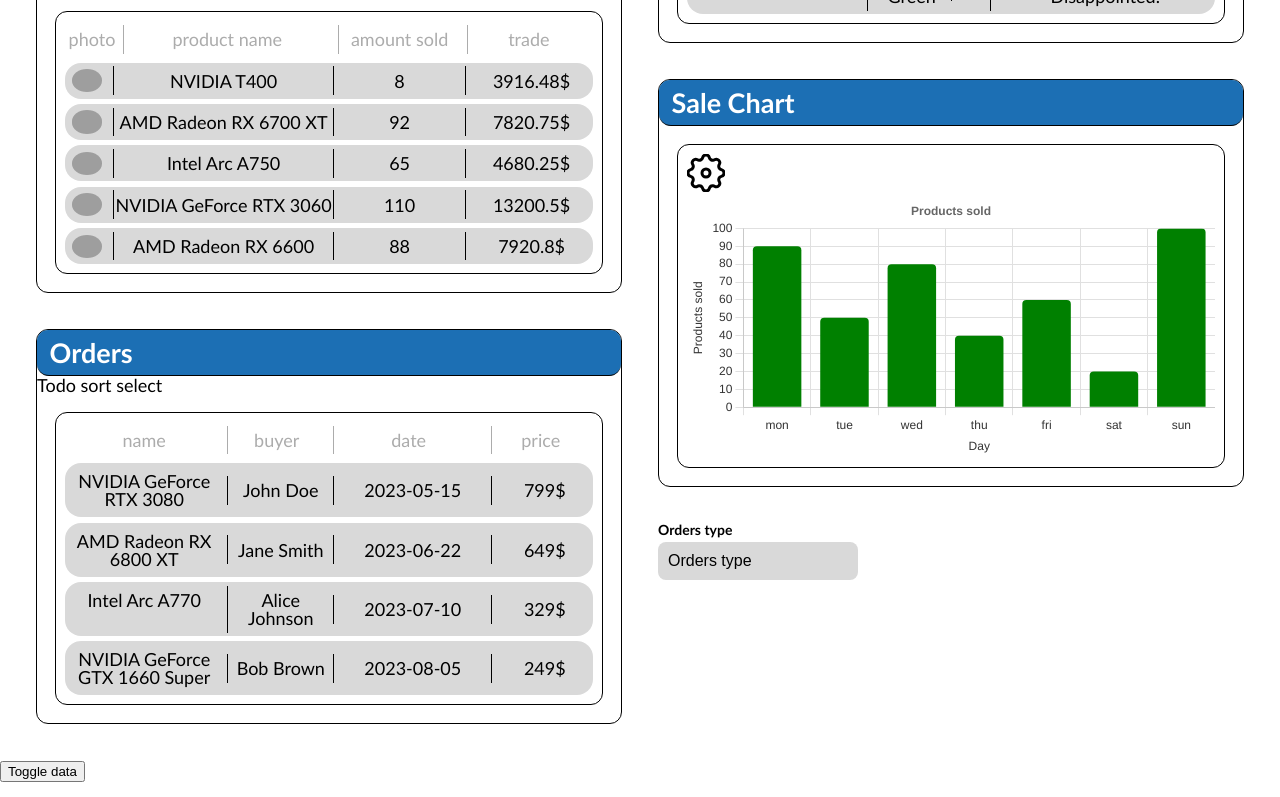
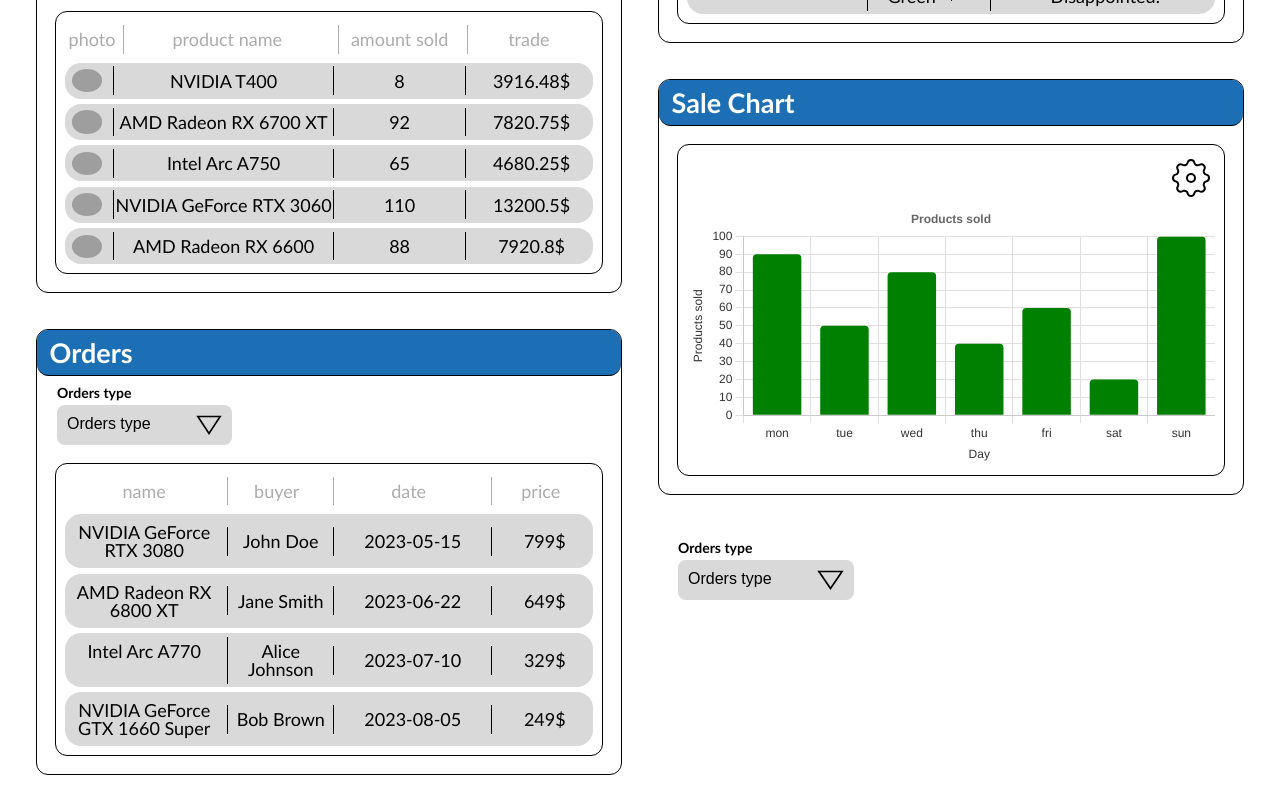
Before and after one commit to Namlev1/react-dashboard, a React (Vite) app: page / in a window 1280 px wide. Shown: the part 629-1426 px from the top of the page. Built offline with nearby package versions, Linux system fonts and the light colour scheme; grey boxes are pictures that could not be loaded; the HTML template or start-up script is replaced by a standard one.

Commit message:
almost done dropdown menu

```diff
--- a/src/assets/components/molecules/DropdownMenu/DropdownMenu.css
+++ b/src/assets/components/molecules/DropdownMenu/DropdownMenu.css
@@ -1,6 +1,7 @@
 .dropdown-container {
     position: relative;
-    width: 200px;
+    width: 30%;
+    padding: 10px 0px 0px 20px;
 }
 
 .dropdown-title {
@@ -26,13 +27,12 @@
 
 .dropdown-menu {
     position: absolute;
-    top: 100%;
-    left: 0;
+    left: 20px;
     width: 100%;
     background-color: var(--table-background);
     box-shadow: 0px 4px 6px rgba(0, 0, 0, 0.1);
     border-radius: 8px;
-    margin-top: 5px;
+    margin-top: -41.5px;
     overflow: hidden;
     z-index: 10;
     transition: background-color ease-in 200ms;
@@ -42,10 +42,22 @@
     padding: 10px;
     font-size: 16px;
     color: var(--text);
+    font-size: 16px;
     transition: background-color ease-in 200ms;
     cursor: pointer;
 }
 
 .dropdown-item:hover {
-    background-color: #dcdcdc;
+    background-color: var(--table-hover);
 }
+
+.dropdownTriangle {
+    position: relative;
+    height: 20px;
+    float:right;
+    filter: invert(var(--gear-icon-color));
+}
+
+.dropdown-item:not(:last-child) {
+    border-bottom: 1px solid var(--text);
+}
--- a/src/assets/components/molecules/DropdownMenu/DropdownMenu.jsx
+++ b/src/assets/components/molecules/DropdownMenu/DropdownMenu.jsx
@@ -1,18 +1,34 @@
-import React, { useState } from "react";
+import DropdownTriangle from '../../atoms/Icons/DropdownTriangle.svg';
+import React, { useState, useEffect, useRef } from "react";
 import "./DropdownMenu.css";
 
 const DropdownMenu = ({ options, title }) => {
     const [isOpen, setIsOpen] = useState(false);
+    const dropdownRef = useRef(null);
 
     const toggleMenu = () => {
         setIsOpen(!isOpen);
     };
 
+    const handleClickOutside = (event) => {
+        if (dropdownRef.current && !dropdownRef.current.contains(event.target)) {
+            setIsOpen(false);
+        }
+    };
+
+    useEffect(() => {
+        document.addEventListener("mousedown", handleClickOutside);
+        return () => {
+            document.removeEventListener("mousedown", handleClickOutside);
+        };
+    }, []);
+
     return (
-        <div className="dropdown-container">
+        <div className="dropdown-container" ref={dropdownRef}>
             <div className="dropdown-title">{title || "Select an option"}</div>
             <button className="dropdown-button" onClick={toggleMenu}>
                 {title || "Select an option"}
+                <img src={DropdownTriangle} alt="Gear Icon" className="dropdownTriangle"/>
             </button>
             {isOpen && (
                 <ul className="dropdown-menu">
--- a/src/assets/components/molecules/Toolbar.css
+++ b/src/assets/components/molecules/Toolbar.css
@@ -37,7 +37,7 @@
     font-size: 12px;
 }
 
-.dropdown-menu {
+.toolbar-dropdown-menu {
     position: absolute;
     left: -20px;
     top: 35px;
--- a/src/assets/components/molecules/Toolbar.jsx
+++ b/src/assets/components/molecules/Toolbar.jsx
@@ -1,8 +1,6 @@
 import React, { useState } from 'react';
 import './Toolbar.css';
 import {DarkModeToggle} from "../atoms/DarkModeButton.jsx";
-import SunIcon from '../atoms/Icons/SunIcon.svg';
-import MoonIcon from '../atoms/Icons/MoonIcon.svg';
 import LanguageIcon from '../atoms/Icons/LanguageIcon.svg';
 
 const Toolbar = () => {
@@ -32,7 +30,7 @@
                     Shop
                     <span className="arrow">▼</span>
                     {isShopDropdownOpen && (
-                        <div className="dropdown-menu">
+                        <div className="toolbar-dropdown-menu">
                             <div className="dropdown-item">Shop 1</div>
                             <div className="dropdown-item">Shop 2</div>
                             <div className="dropdown-item">Shop 3</div>
@@ -44,7 +42,7 @@
                     Username
                     <span className="arrow">▼</span>
                     {isAccountDropdownOpen && (
-                        <div className="dropdown-menu">
+                        <div className="toolbar-dropdown-menu">
                             <div className="dropdown-item">Settings</div>
                             <div className="dropdown-item">Help</div>
                             <div className="dropdown-item">Switch account</div>
--- a/src/assets/components/widgets/orders/Orders.jsx
+++ b/src/assets/components/widgets/orders/Orders.jsx
@@ -3,6 +3,7 @@
 import TableEntry from '../../molecules/Table/TableEntry.jsx'
 import TableHeader from '../../molecules/Table/TableHeader.jsx'
 import { useSelector } from 'react-redux'
+import DropdownMenu from "../../molecules/DropdownMenu/DropdownMenu.jsx";
 
 const Orders = () => {
   const orders = useSelector((store) => store.accountSlice.orders)
@@ -10,7 +11,18 @@
     <div className={'widget'}>
       <WidgetTitleBar text={'Orders'} />
 
-      <p>Todo sort select</p>
+
+            <DropdownMenu
+                title="Orders type"
+                options={[
+                    "Paid orders",
+                    "Unpaid orders",
+                    "Shipped orders",
+                    "Unshipped orders",
+                    "Refunds"
+                ]}
+            />
+
       <div className={'widget-content'}>
         <div>
           <div className={'widget-frame'}>
--- a/src/assets/components/widgets/saleChart/SaleChart.css
+++ b/src/assets/components/widgets/saleChart/SaleChart.css
@@ -1,3 +1,5 @@
 .gear-icon {
     filter: invert(var(--gear-icon-color));
+    float:right;
+    padding: 5px;
 }
```
Also changed, not shown: src/assets/components/atoms/Icons/DropdownTriangle.svg (added), src/assets/components/atoms/Icons/GearIcon.svg.
